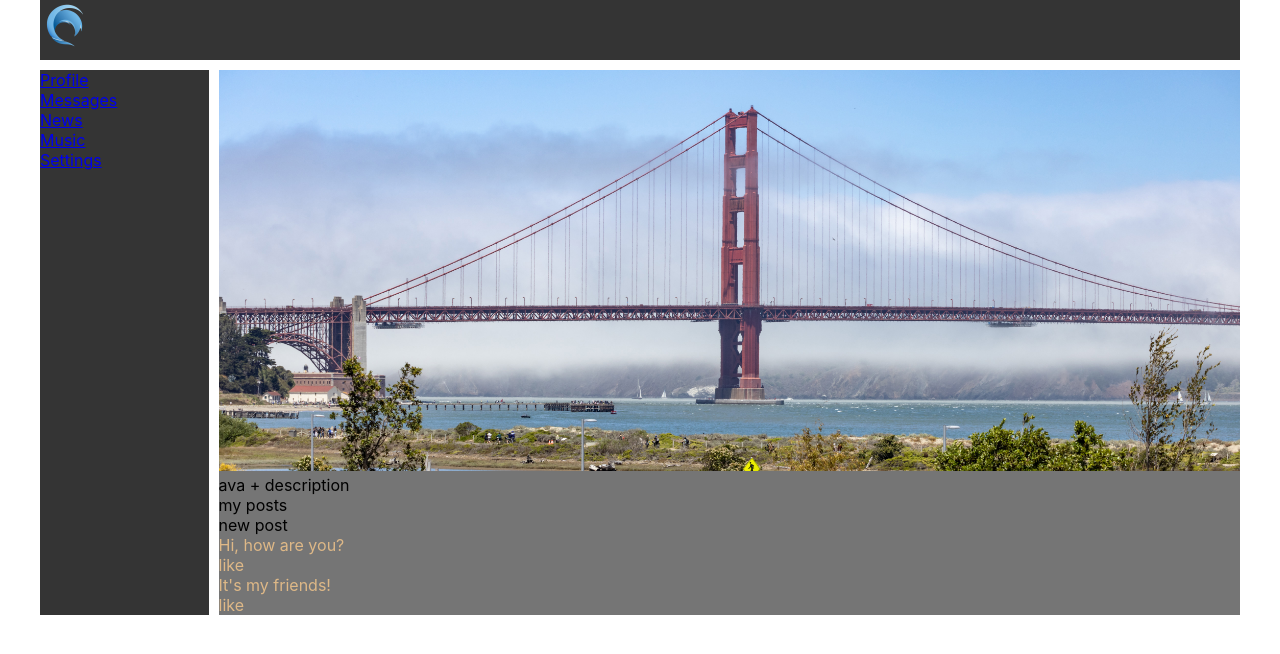
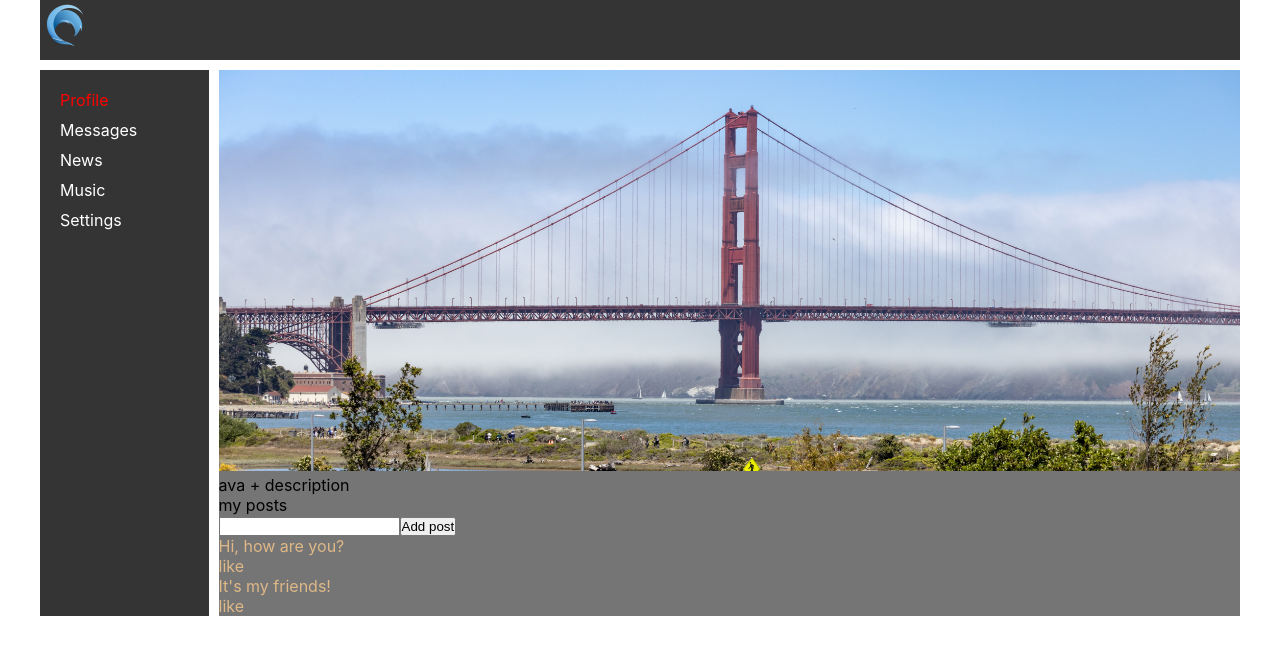
Before and after one commit to ibdkn/react-way-main, a React (Create React App) app: page /profile in a window 1280 px wide. Shown: the top 654 px of the page. Built offline with nearby package versions, Linux system fonts and the light colour scheme.

Commit message:
added routing without reboot

```diff
--- a/src/App.css
+++ b/src/App.css
@@ -6,6 +6,11 @@
 
 img {
     width: 100%;
+}
+
+a {
+    color: inherit;
+    text-decoration: none;
 }
 
 ul li {
--- a/src/components/Navbar/Navbar.module.css
+++ b/src/components/Navbar/Navbar.module.css
@@ -1,13 +1,18 @@
 .nav {
+  padding: 20px;
   grid-area: nav;
   background-color: #343434;
 }
 
-.item {
+.item a {
   color: #fff;
   text-decoration: none;
 }
 
-.active {
+.item + .item {
+  margin-top: 10px;
+}
+
+.item a.active {
   color: red;
 }
--- a/src/components/Navbar/Navbar.tsx
+++ b/src/components/Navbar/Navbar.tsx
@@ -1,23 +1,24 @@
 import React from 'react';
 import s from './Navbar.module.css';
+import {NavLink} from "react-router-dom";
 
 export const Navbar = () => {
     return (
         <nav className={s.nav}>
-                <div className={`${s.item} ${s.active}`}>
-                    <a href="/profile">Profile</a>
+            <div className={s.item}>
+                <NavLink to="/profile" activeClassName={s.active}>Profile</NavLink>
             </div>
             <div className={s.item}>
-                    <a href="/dialogs">Messages</a>
+                <NavLink to="/dialogs" activeClassName={s.active}>Messages</NavLink>
             </div>
             <div className={s.item}>
-                    <a href="/news">News</a>
+                <NavLink to="/news" activeClassName={s.active}>News</NavLink>
             </div>
             <div className={s.item}>
-                    <a href="/music">Music</a>
+                <NavLink to="/music" activeClassName={s.active}>Music</NavLink>
             </div>
             <div className={s.item}>
-                    <a href="/settings">Settings</a>
+                <NavLink to="/settings" activeClassName={s.active}>Settings</NavLink>
             </div>
         </nav>
     );
--- a/src/components/Profile/MyPosts/MyPosts.tsx
+++ b/src/components/Profile/MyPosts/MyPosts.tsx
@@ -8,7 +8,8 @@
         <div>
             my posts
             <div>
-                new post
+                <input type="text"/>
+                <button>Add post</button>
             </div>
             <div className={s.posts}>
                 <Post message="Hi, how are you?"/>
```
Lines whose indentation alone changed are shown as unchanged.
